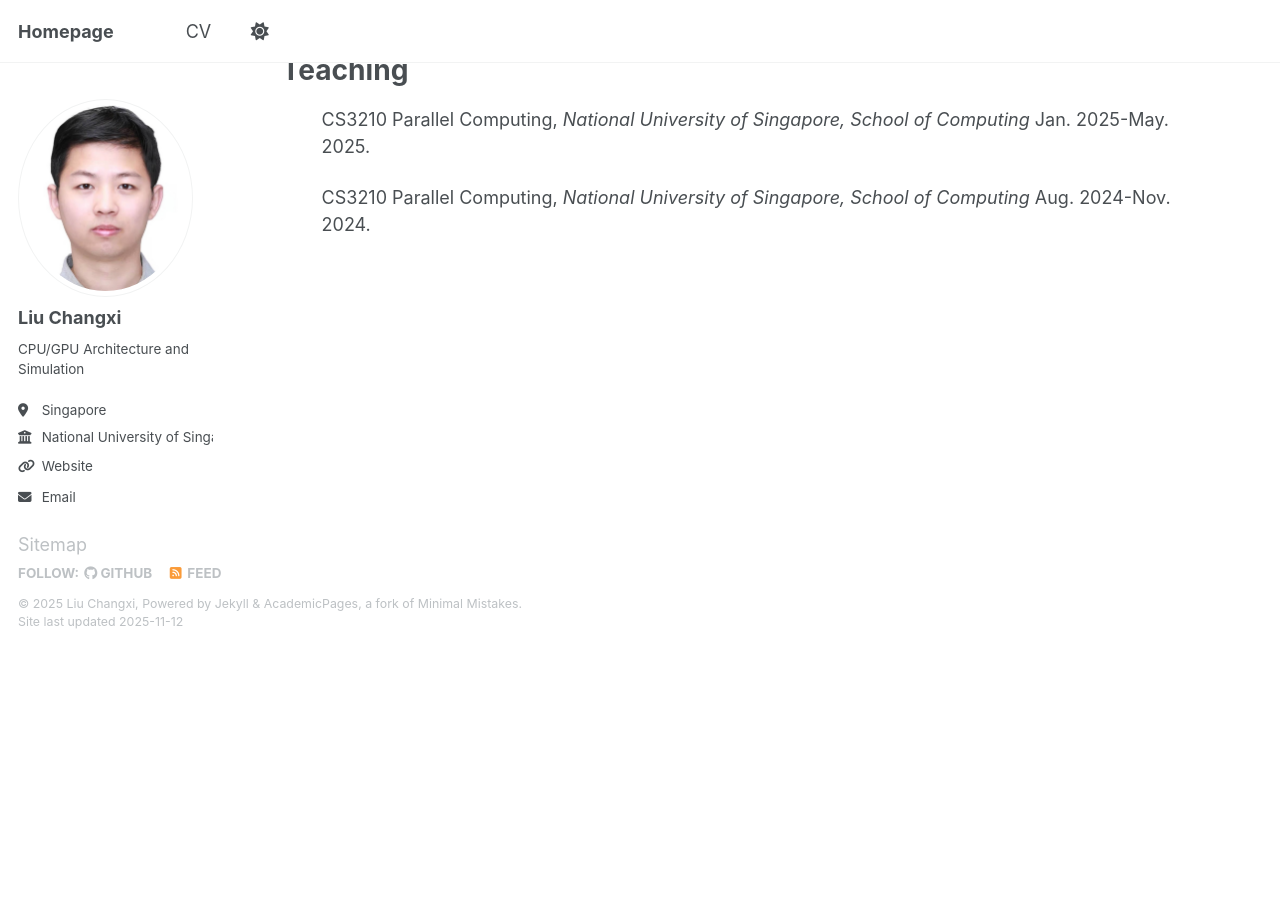
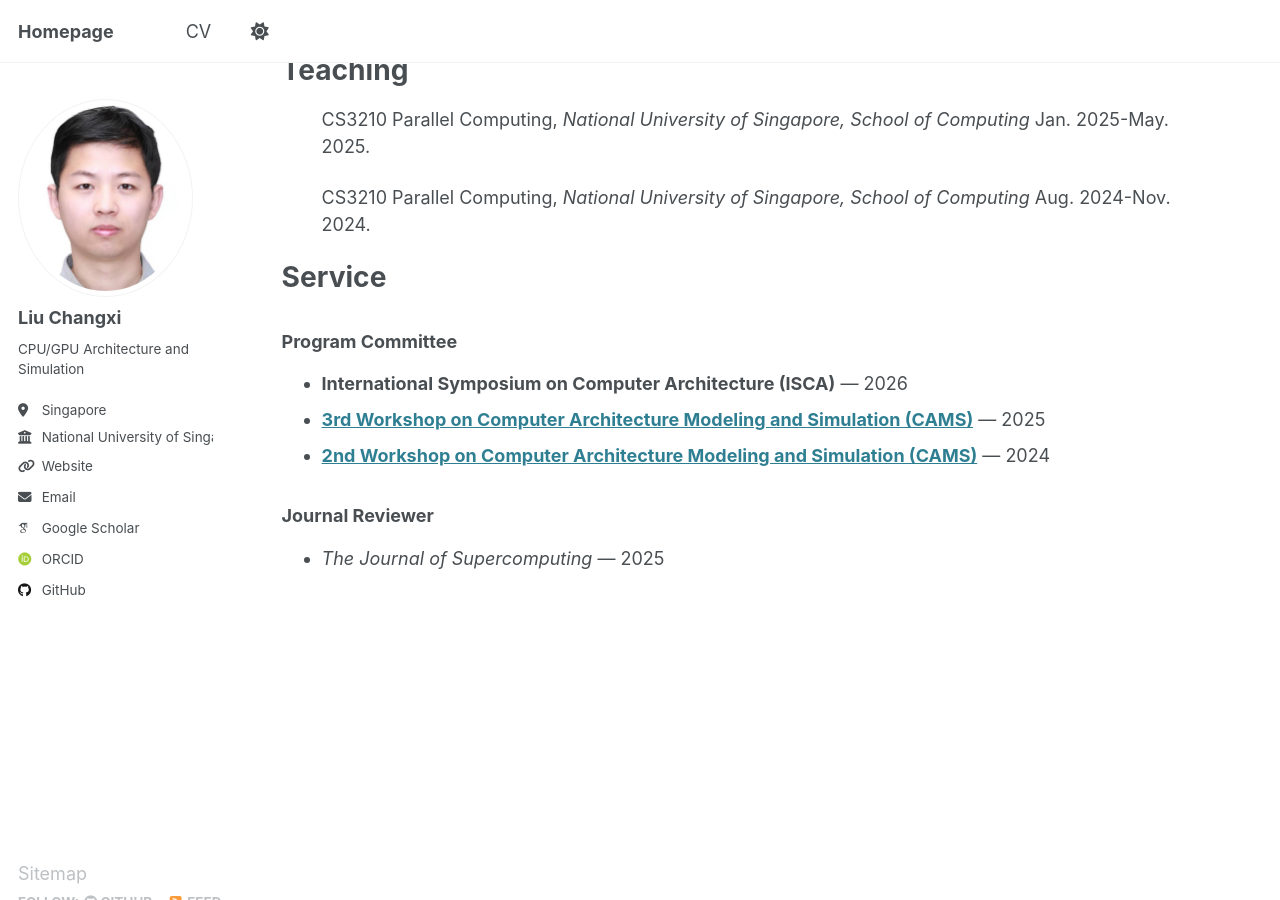
Before and after one commit to lchangxii/lchangxii.github.io, a Jekyll site: the page built from _pages/cv.md, in a window 1280 px wide and 900 px high, scrolled down 1516 px. Built offline with Jekyll 4.4.1, drawn with Linux system fonts in a browser that asks for light colours; some web fonts are replaced; before the commit the page ends 2166 px from its top, so only the background shows below that.

Commit message:
[update]:cv

```diff
--- a/_pages/cv.md
+++ b/_pages/cv.md
@@ -65,6 +65,16 @@
   {% endfor %}</ul>
 
 
+Service
+======
+
+### Program Committee
+- **International Symposium on Computer Architecture (ISCA)** — 2026
+- [**3rd Workshop on Computer Architecture Modeling and Simulation (CAMS)**](https://sarchlab.org/cams25) — 2025
+- [**2nd Workshop on Computer Architecture Modeling and Simulation (CAMS)**](https://sarchlab.org/cams24) — 2024
+
+### Journal Reviewer
+- *The Journal of Supercomputing* — 2025
 
 <!-- Service and leadership
 ======
```
